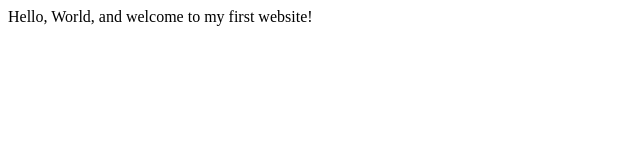
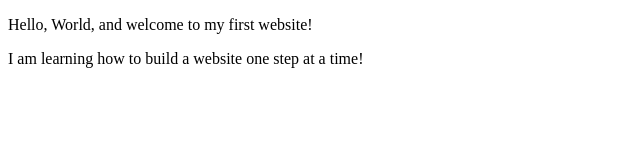
Before and after one commit to alexstobie/alexstobie.github.io, a plain HTML site: page index.html in a window 1280 px wide. Shown: the whole page, without its empty margins (0-640 px from the left). Drawn offline with Linux system fonts and the light colour scheme.

Commit message:
Update index.html
added a meta element naming myself as author. changed the title, put paragraph tags around my existing paragraph, and created another paragraph

```diff
--- a/index.html
+++ b/index.html
@@ -3,9 +3,11 @@
     <head>
         <meta charset="utf-8">
         <meta name="viewport" content="width=device-width, initial-scale=1.0">
-        <title>My First Website</title>
+        <meta name="author" content="Alex Stobie">
+        <title>Alex | Student</title>
     </head>
     <body>
-       Hello, World, and welcome to my first website!
+      <p>Hello, World, and welcome to my first website!</p>
+        <p>I am learning how to build a website one step at a time!</p>
     </body>
 </html>
```
